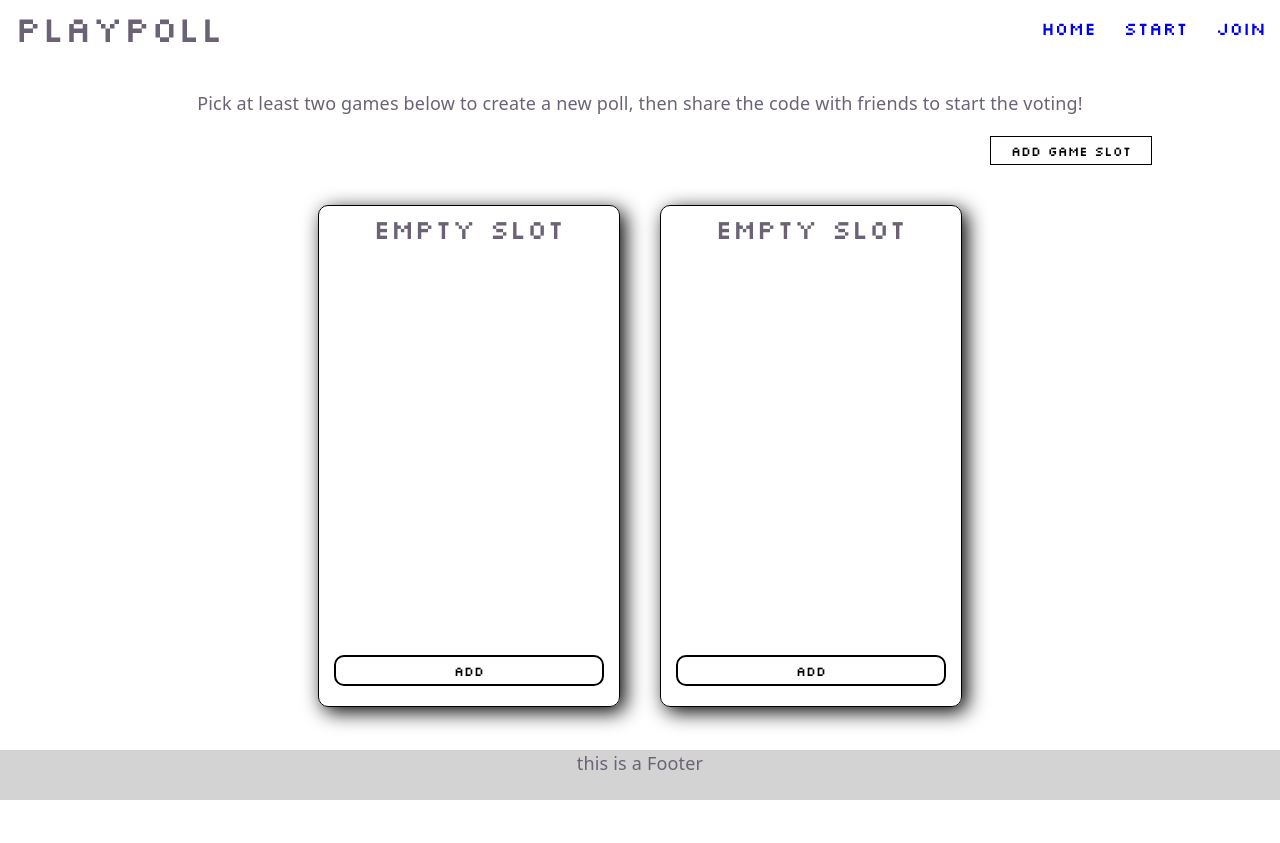
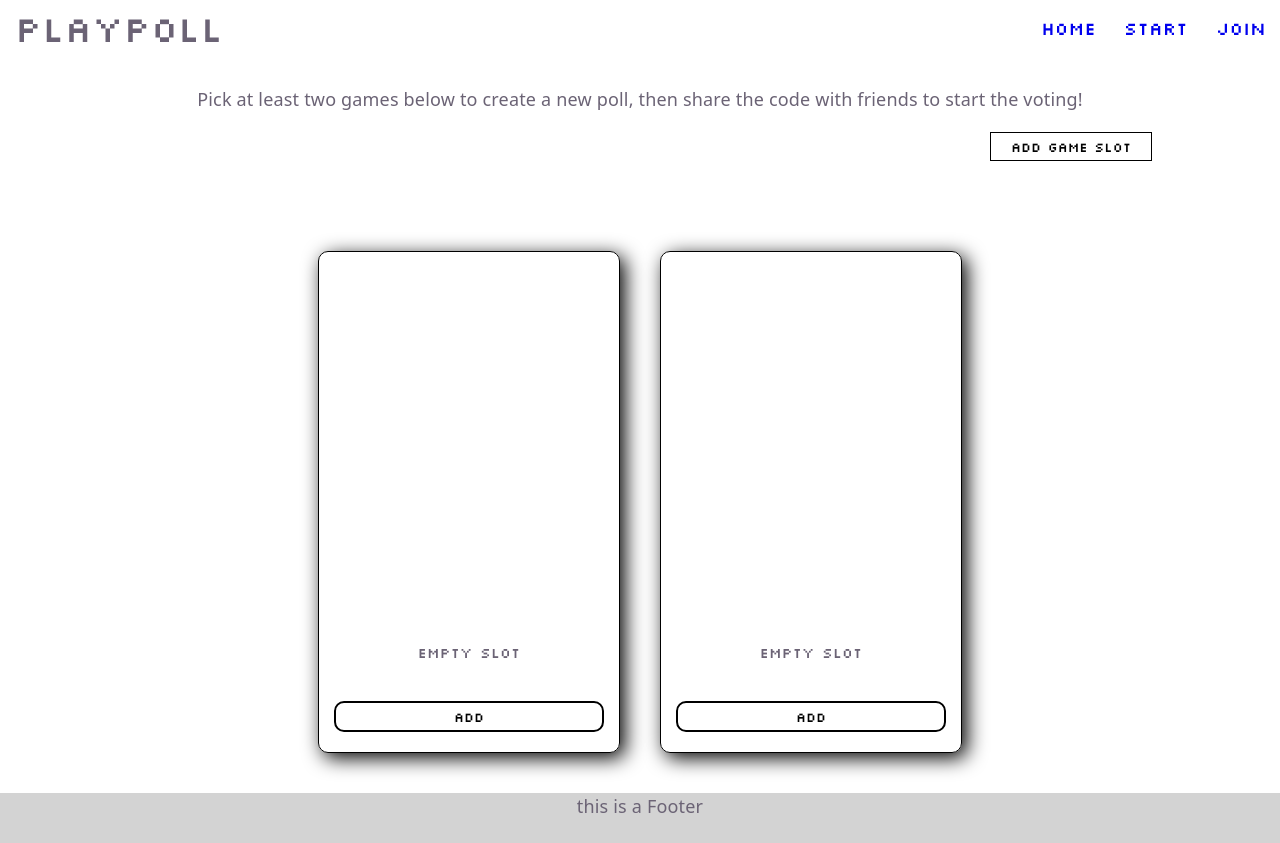
Before and after one commit to lewisPratt/playpoll, a React (Vite) app: page /start-new in a window 1280 px wide. Before the commit the page ends 800 px from the top, so only its background shows below. Built offline with nearby package versions, Linux system fonts and the light colour scheme.

Commit message:
Update styling for new poll section: adjust layout, add margin, and enhance hover effects for game options

```diff
--- a/src/App.css
+++ b/src/App.css
@@ -166,7 +166,7 @@ NEW POLL
   height: 500px;
   display: flex;
   flex-direction: column;
-  justify-content: space-between;
+  justify-content: flex-end;
   align-items: center;
   border-radius: 10px;
   animation: fade-in;
@@ -193,10 +193,14 @@ NEW POLL
   background: white;
   padding: 20px;
   z-index: 150;
+  margin-bottom: 50px;
 }
 
 .game-option-item h2 {
   margin: 10px;
+  font-size: .8rem;
+  background-color: white;
+  padding: 5px;
 }
 
 .add-game-button {
@@ -297,6 +301,7 @@ NEW POLL
 
 .game-option-item:hover {
   translate: 0 -10px;
+  scale: 1.02;
 }
 
 .game-option-item:hover .game-cover {
--- a/src/components/StartNewPoll.tsx
+++ b/src/components/StartNewPoll.tsx
@@ -81,11 +81,13 @@ function StartNewPoll() {
     });
     if (slotToFill) {
       slotToFill.cover = gameCover;
+      slotToFill.name = gameName;
       const updatedSelections = [...gameSelections];
       setGameSelections(updatedSelections);
+      setSearchBox("");
     }
   }
-  console.log(gameSelections);
+
   return (
     <>
       <p>
```
